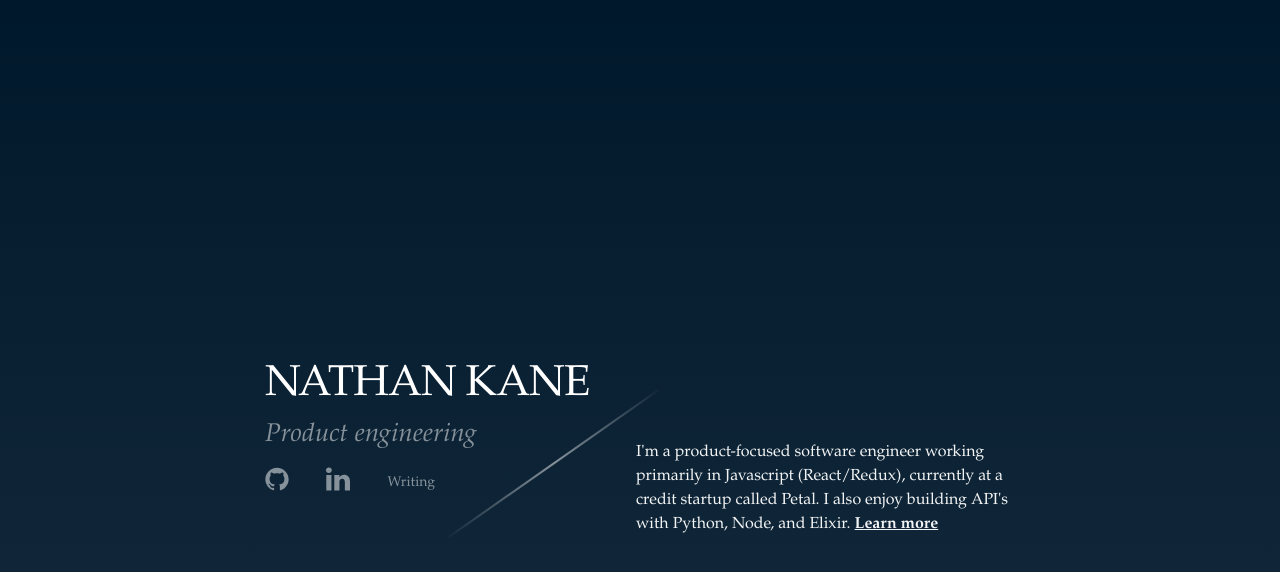
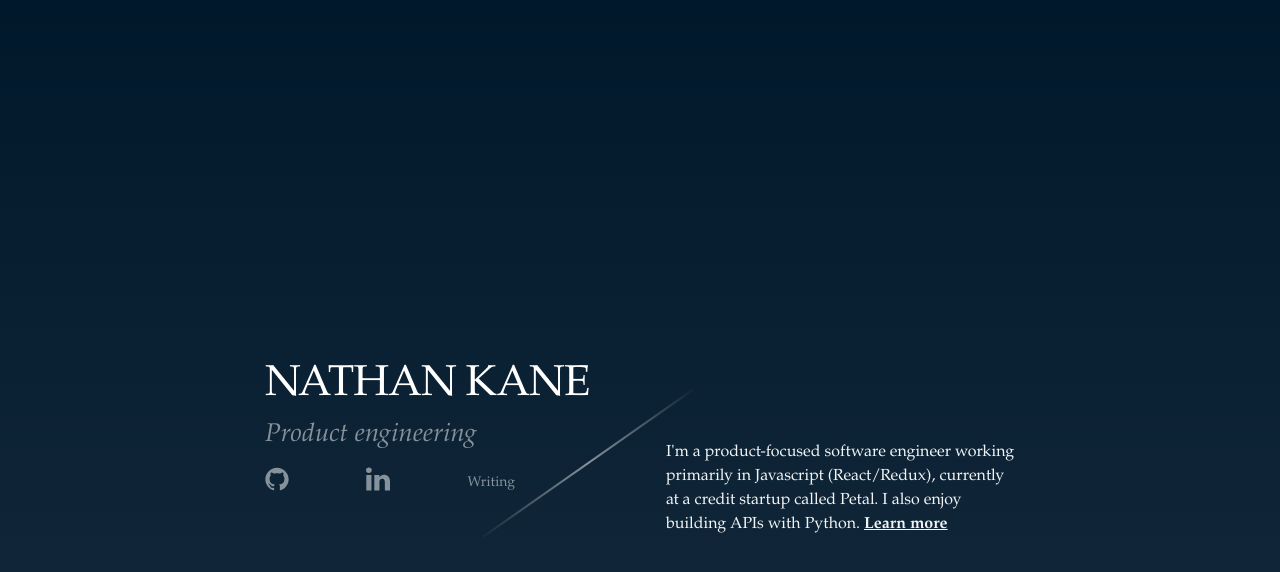
Before and after one commit to kanenathan213/kanenathan213.github.io, a Jekyll site: the page built from index.html, in a window 1280 px wide. Shown: the top 572 px of the page. Built offline with Jekyll 4.4.1, drawn with Linux system fonts in a browser that asks for light colours.

```diff
--- a/_config.yml
+++ b/_config.yml
@@ -1,6 +1,6 @@
 title: Nathan Kane
 tagline: Product engineering
-bio: I'm a product-focused software engineer working primarily in Javascript (React/Redux), currently at a credit startup called Petal. I also enjoy building API's with Python, Node, and Elixir.
+bio: I'm a product-focused software engineer working primarily in Javascript (React/Redux), currently at a credit startup called Petal. I also enjoy building APIs with Python.
 email: hi@nathanrkane.com
 description: > # this means to ignore newlines until "baseurl:"
   The front-end engineering and product design
--- a/_sass/_layout.scss
+++ b/_sass/_layout.scss
@@ -48,7 +48,7 @@
     display: none;
     height: 150%;
     position: absolute;
-    right: 15%;
+    right: 5%;
     top: -17%;
     transform: rotate(55deg);
     width: 2px;
@@ -100,14 +100,14 @@
     font-weight: bolder;
   }
   @include breakpoint($md) {
-    margin-left: 30px;
+    margin-left: 60px;
   }
 }
 
 .index-link-wrapper {
   display: flex;
   justify-content: space-between;
-  max-width: 170px;
+  max-width: 250px;
   margin-top: 13px;
   align-items: flex-end;
   margin-left: auto;
```
Also changed, not shown: about.md (+1 -1 lines).
